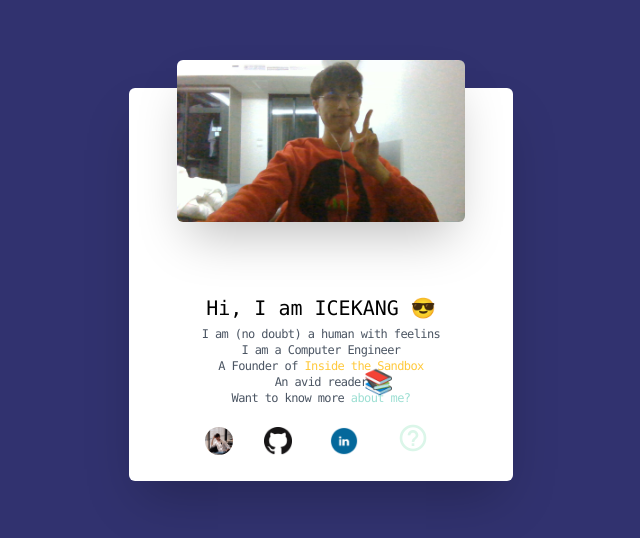
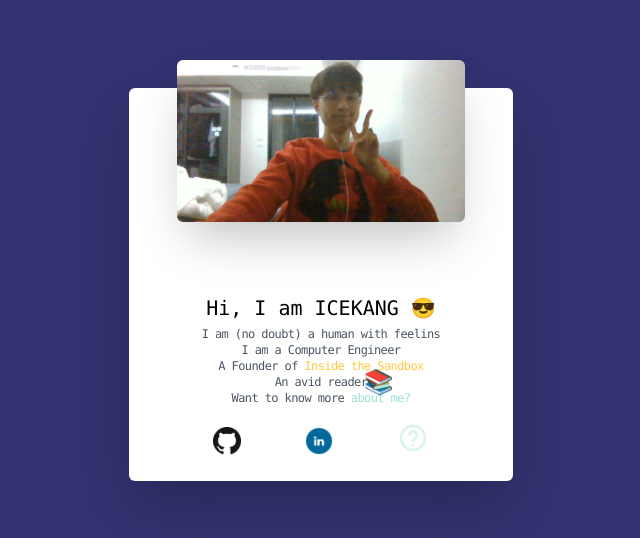
Before and after one commit to icekang/icekang.com, a Vue app in the folder web/: page / in a window 1280 px wide. Shown: the part 116-654 px from the top of the page, without its empty margins (319-959 px from the left). Built offline with nearby package versions, Linux system fonts and the light colour scheme; what @tailwindcss/typography would draw is missing.

Commit message:
🔥REMOVE: Author

```diff
--- a/web/src/components/Home.vue
+++ b/web/src/components/Home.vue
@@ -14,11 +14,6 @@
         </div>
       </template>
       <template v-slot:default>
-        <img
-          src="/logo.jpg"
-          alt="icekang"
-          class="rounded-full h-7"
-        />
         <a class='cursor-pointer has-tooltip mx-2' href='https://github.com/icekang' target='_blank' rel='noopener noreferrer'>
           <span class='tooltip rounded shadow-lg p-1 bg-yellow text-black -mt-8'>My GitHub Profile</span>
           <img
```
